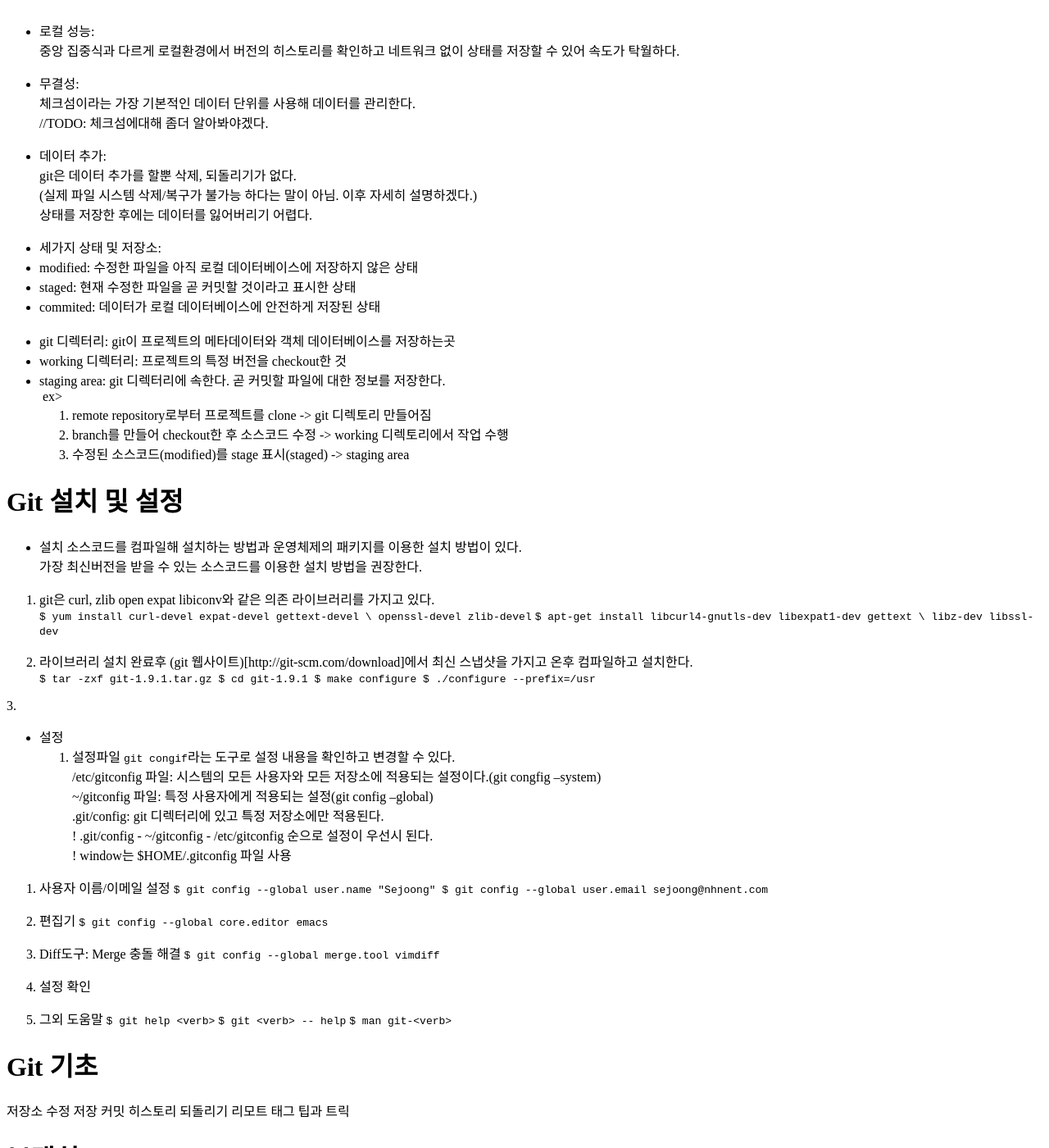
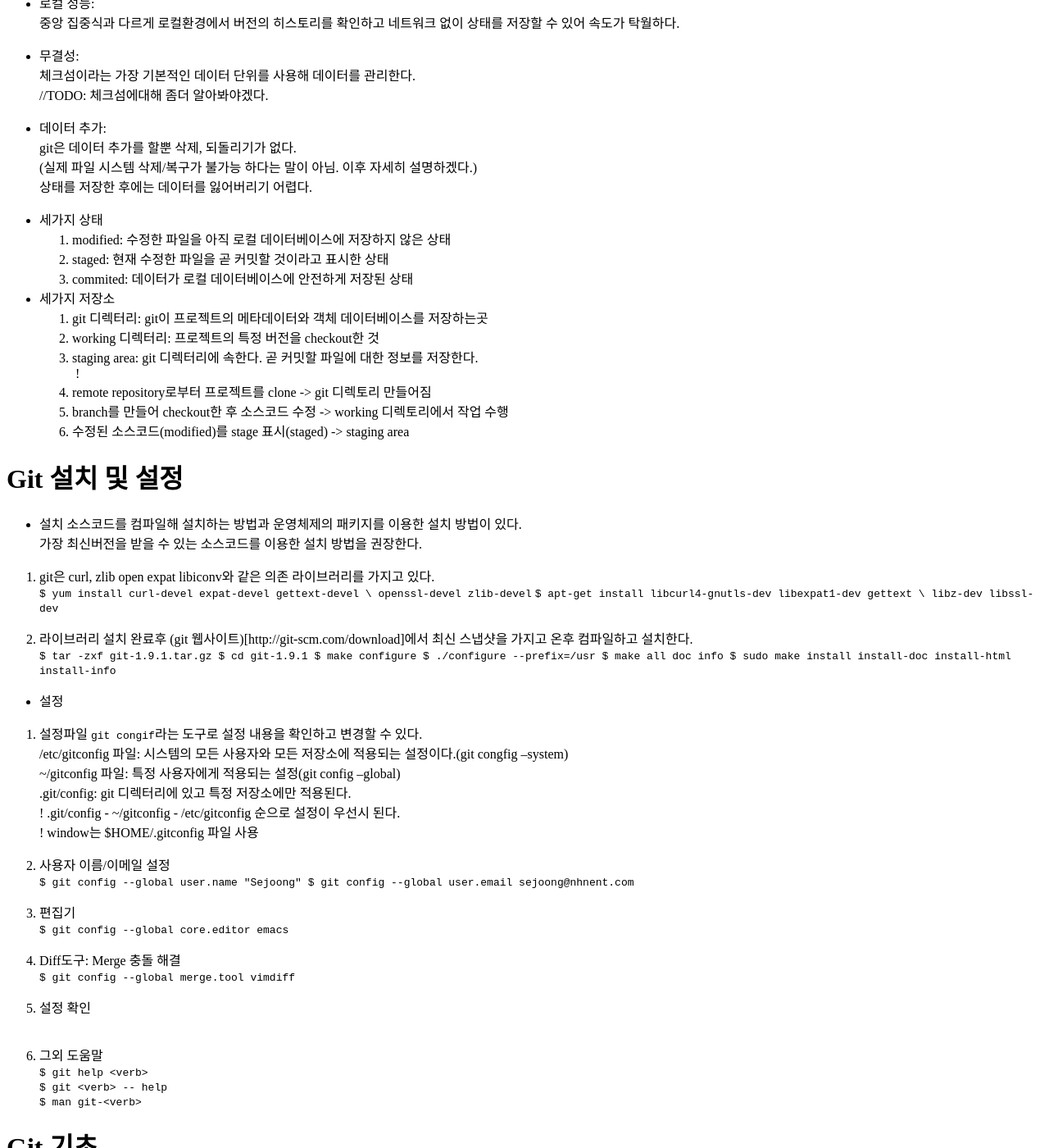
Before and after one commit to sejoong/sejoong.github.com, a Jekyll site: the page built from _posts/2015-02-08-dev.md, in a window 1280 px wide and 1400 px high, scrolled down 830 px. Shown: the whole window at 82% size. Built offline with Jekyll 4.4.1, drawn with Linux system fonts in a browser that asks for light colours; nearby versions of some CDN libraries; library files that are not in the unit come from our copies; comment, search, counter and statistics services are not loaded.

Commit message:
no message

```diff
--- a/_posts/2015-02-08-dev.md
+++ b/_posts/2015-02-08-dev.md
@@ -33,7 +33,6 @@ tags: [git, pro git]
 git과 다른 버전관리시스템의 가장 큰 차이점은 데이터를 다루는 방법이다.<br>
 대부분의 버전관리 시스템은 각 파일의 변화를 시간순으로 저장한다.<br>
 <img src="./git_img/1-4.png" alt="">
-
 Git의 데이터는 파일 시스템의 스냅샷이다. 버전의 상태를 저장할 때마다 모든 파일의 상태를 기억한다. <br>
 단 변하지 않은 파일은 성능을 위해 이전 상태의 링크를 갖는다.<br>
 <img src="./git_img/1-5.png" alt="">
@@ -50,16 +49,17 @@ git은 데이터 추가를 할뿐 삭제, 되돌리기가 없다.<br>
 (실제 파일 시스템 삭제/복구가 불가능 하다는 말이 아님. 이후 자세히 설명하겠다.)<br>
 상태를 저장한 후에는 데이터를 잃어버리기 어렵다. <br>
 
-- 세가지 상태 및 저장소:<br>
-* modified: 수정한 파일을 아직 로컬 데이터베이스에 저장하지 않은 상태<br>
-* staged: 현재 수정한 파일을 곧 커밋할 것이라고 표시한 상태
-* commited: 데이터가 로컬 데이터베이스에 안전하게 저장된 상태<br>
-<br>
-* git 디렉터리: git이 프로젝트의 메타데이터와 객체 데이터베이스를 저장하는곳<br>
-* working 디렉터리: 프로젝트의 특정 버전을 checkout한 것<br>
-* staging area: git 디렉터리에 속한다. 곧 커밋할 파일에 대한 정보를 저장한다.<br>
+- 세가지 상태<br>
+1. modified: 수정한 파일을 아직 로컬 데이터베이스에 저장하지 않은 상태<br>
+2. staged: 현재 수정한 파일을 곧 커밋할 것이라고 표시한 상태
+3. commited: 데이터가 로컬 데이터베이스에 안전하게 저장된 상태<br>
+
+- 세가지 저장소<br>
+1. git 디렉터리: git이 프로젝트의 메타데이터와 객체 데이터베이스를 저장하는곳<br>
+2. working 디렉터리: 프로젝트의 특정 버전을 checkout한 것<br>
+3. staging area: git 디렉터리에 속한다. 곧 커밋할 파일에 대한 정보를 저장한다.<br>
 <img src="./git_img/1-6.png" alt="">
-ex>
+!
 1. remote repository로부터 프로젝트를 clone -> git 디렉토리 만들어짐
 2. branch를 만들어 checkout한 후 소스코드 수정 -> working 디렉토리에서 작업 수행
 3. 수정된 소스코드(modified)를 stage 표시(staged) -> staging area
@@ -81,13 +81,13 @@ libz-dev libssl-dev`
 `$ tar -zxf git-1.9.1.tar.gz
 $ cd git-1.9.1
 $ make configure
-$ ./configure --prefix=/usr`
+$ ./configure --prefix=/usr
+$ make all doc info
+$ sudo make install install-doc install-html install-info`
 
 
+- 설정
 
-3.
-
-- 설정
 1. 설정파일
 `git congif`라는 도구로 설정 내용을 확인하고 변경할 수 있다.<br>
 /etc/gitconfig 파일: 시스템의 모든 사용자와 모든 저장소에 적용되는 설정이다.(git congfig --system)<br>
@@ -96,25 +96,25 @@ $ ./configure --prefix=/usr`
 ! .git/config - ~/gitconfig - /etc/gitconfig 순으로 설정이 우선시 된다.<br>
 ! window는 $HOME/.gitconfig 파일 사용<br>
 
-2. 사용자 이름/이메일 설정
+2. 사용자 이름/이메일 설정<br>
 `$ git config --global user.name "Sejoong"
 $ git config --global user.email sejoong@nhnent.com
 `
 <img src="./git_img/1-6_1.png" alt="">
 
-3. 편집기
+3. 편집기<br>
 `$ git config --global core.editor emacs`
 
-4. Diff도구: Merge 충돌 해결
+4. Diff도구: Merge 충돌 해결<br>
 `$ git config --global merge.tool vimdiff`
 
-5. 설정 확인
+5. 설정 확인<br>
 <img src="git_img/1-6_2.png" alt="">
 
-6. 그외 도움말
-`$ git help <verb>`
-`$ git <verb> -- help`
-`$ man git-<verb>`
+6. 그외 도움말<br>
+`$ git help <verb>`<br>
+`$ git <verb> -- help`<br>
+`$ man git-<verb>`<br>
 
 
 #Git 기초
```
